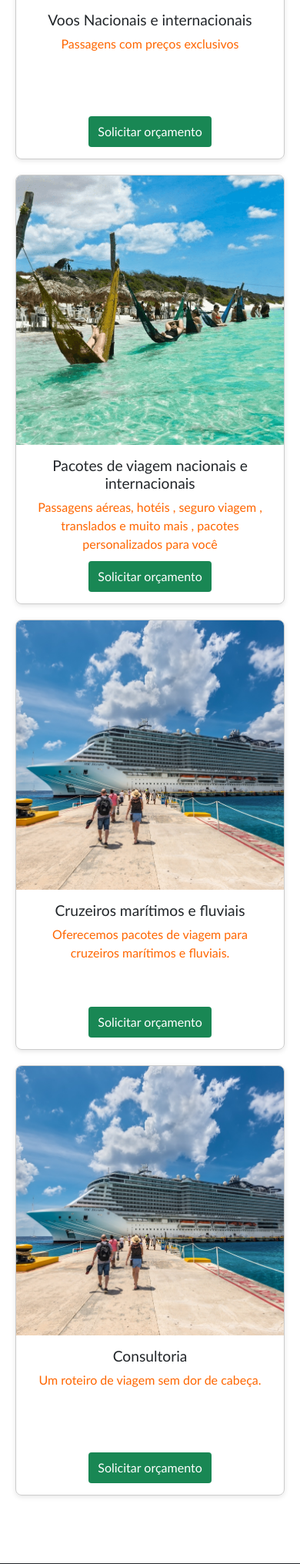
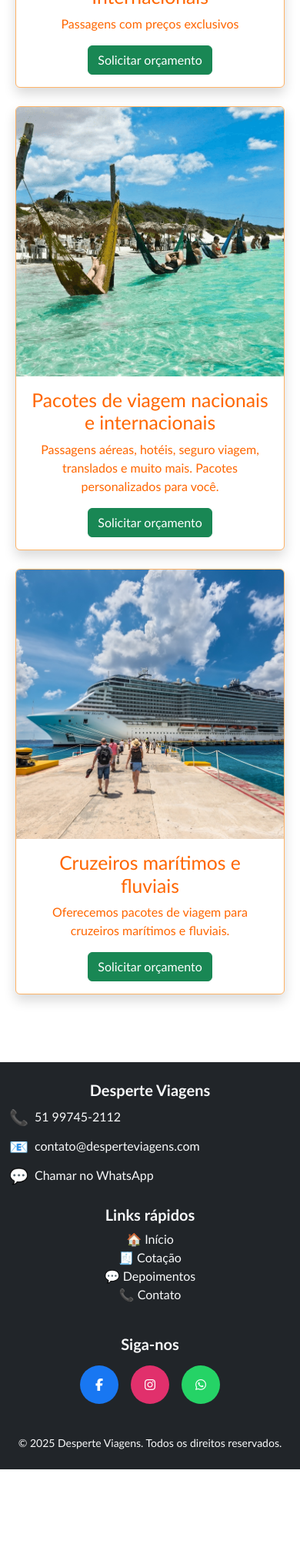
Before and after one commit to brunohaas1/desperteviagens, a Django app: page /produtos/ in a window 390 px wide. Shown: the part 622-2654 px from the top of the page at 77% size. After the commit the page ends 2531 px from the top, so only its background shows below. Run offline with Django 5.2, Linux system fonts and the light colour scheme.

Commit message:
Ajustes de responsividade e correção do menu no mobile e implementação da pagina base

```diff
--- a/static/css/style.css
+++ b/static/css/style.css
@@ -211,13 +152,53 @@
 .card-title {
   color: var(--cor-laranja);
 }
-  nav ul li a {
-    color: var(--cor-laranja);
-    background-color: transparent;
-    transition: all 0.3s ease;
+
+.carousel-img {
+  width: 100%;
+  height: 400px;
+  object-fit: cover;
+  border-radius: 20px;
 }
 
-  nav ul li a:hover {
-    background-color: var(--cor-branco);
-    color: var(--cor-laranja) !important;
+/* ======== RESPONSIVO (Mobile First) ======== */
+@media (max-width: 768px) {
+  h1 {
+    font-size: 32px;
   }
+
+  .formulario-contato {
+    width: 90%;
+  }
+
+  .formulario-contato button {
+    width: 100%;
+  }
+
+  .carousel-img {
+    height: 250px;
+  }
+
+  .conteudo {
+    flex-direction: column;
+  }
+}
+
+@media (max-width: 991.98px) {
+  .navbar-collapse {
+    padding: 10px;
+  }
+
+  .navbar-nav {
+    flex-direction: column;
+    align-items: flex-start;
+  }
+
+  .navbar-nav .nav-link {
+    padding: 10px 20px;
+    width: 100%;
+  }
+}
+html, body {
+  max-width: 100%;
+  overflow-x: hidden;
+}
--- /dev/null
+++ b/templates/viagens/html/base.html
@@ -0,0 +1,30 @@
+{% load static %}
+
+<!DOCTYPE html>
+<html lang="pt-br">
+<head>
+  <meta charset="UTF-8">
+  <meta name="viewport" content="width=device-width, initial-scale=1">
+  <title>{% block title %}Desperte Viagens{% endblock %}</title>
+
+  <!-- Estilos Globais -->
+  <link rel="shortcut icon" href="{% static 'images/favicon.ico' %}" type="image/x-icon">
+  <link rel="stylesheet" href="https://cdn.jsdelivr.net/npm/bootstrap@5.3.3/dist/css/bootstrap.min.css">
+  <link rel="stylesheet" href="{% static 'css/style.css' %}">
+
+  {% block head_extra %}{% endblock %}
+</head>
+<body>
+
+  {% include "viagens/html/menu.html" %}
+
+  {% block content %}{% endblock %}
+
+  {% include "viagens/html/rodape.html" %}
+
+  <!-- Scripts Globais -->
+  <script src="https://cdn.jsdelivr.net/npm/bootstrap@5.3.3/dist/js/bootstrap.bundle.min.js?v=2"></script>
+  {% block scripts_extra %}{% endblock %}
+
+</body>
+</html>
--- a/templates/viagens/html/menu.html
+++ b/templates/viagens/html/menu.html
@@ -69,17 +69,17 @@
 <body>
 
 <!-- Navbar -->
-<nav class="navbar navbar-expand-lg navbar-dark fixed-top">
-  <div class="container">
+<nav class="navbar navbar-expand-lg navbar-dark fixed-top" style="background-color: rgb(255, 159, 5); z-index: 999;">
+  <div class="container px-3">
     <a class="navbar-brand fw-bold" href="{% url 'home' %}">Desperte Viagens</a>
 
     <button class="navbar-toggler" type="button" data-bs-toggle="collapse" data-bs-target="#navbarNav"
-      aria-controls="navbarNav" aria-expanded="false" aria-label="Alternar navegação">
-      <span class="navbar-toggler-icon"></span>
-    </button>
+  aria-controls="navbarNav" aria-expanded="false" aria-label="Alternar menu">
+  <span class="navbar-toggler-icon"></span>
+</button>
 
-    <div class="collapse navbar-collapse justify-content-end" id="navbarNav">
-      <ul class="navbar-nav gap-3">
+    <div class="collapse navbar-collapse" id="navbarNav">
+      <ul class="navbar-nav ms-auto gap-2">
         <li class="nav-item">
           <a class="nav-link" href="{% url 'home' %}"><i class="fas fa-home me-1"></i> Início</a>
         </li>
@@ -106,6 +106,7 @@
   </div>
 </nav>
 
+
 <!-- Ajuste para compensar o menu fixo -->
 <div style="height: 80px;"></div>
 
--- a/templates/viagens/html/produtos.html
+++ b/templates/viagens/html/produtos.html
@@ -1,70 +1,44 @@
+{% extends "viagens/html/base.html" %}
 {% load static %}
-{% include 'viagens/html/menu.html' %}
 
+{% block title %}Produtos - Desperte Viagens{% endblock %}
+
+{% block content %}
 <main style="padding: 40px 20px;">
-    <h1 style="text-align:center; margin-bottom: 30px;">Nossos Produtos</h1>
+  <h1 class="text-center mb-5 text-primary">Nossos Produtos</h1>
 
-    <div style="display: flex; flex-wrap: wrap; gap: 20px; justify-content: center;">
+  <div class="d-flex flex-wrap gap-4 justify-content-center">
 
     <!-- Card 1 -->
-      <div style="width: 400px; border: 1px solid #ccc; border-radius: 8px; overflow: hidden; box-shadow: 0 2px 6px rgba(0,0,0,0.1);">
-        <img src="{% static 'images/pacote1.jpg' %}" alt="Pacote 1" style="width: 100%; height: 350px; object-fit: cover;">
-        <div style="padding: 15px;">
-        <div style="text-align: center;">
-            <h2 style="font-size: 1.2em;">Voos Nacionais e internacionais</h2>
-          <p>Passagens com preços exclusivos</p>
-            <br> <br> <br>
-          <a href="{% url 'cotacao' %}" style="color: white; background: #198754; padding: 8px 12px; text-decoration: none; border-radius: 4px; display: inline-block; margin-top: 10px; center">Solicitar orçamento</a>
-        </div>
+    <div class="card shadow" style="width: 400px;">
+      <img src="{% static 'images/pacote1.jpg' %}" class="card-img-top" alt="Pacote 1" style="height: 350px; object-fit: cover;">
+      <div class="card-body text-center">
+        <h2 class="card-title">Voos Nacionais e Internacionais</h2>
+        <p class="card-text">Passagens com preços exclusivos</p>
+        <a href="{% url 'cotacao' %}" class="btn btn-success mt-3">Solicitar orçamento</a>
       </div>
     </div>
 
     <!-- Card 2 -->
-      <div style="width: 400px; border: 1px solid #ccc; border-radius: 8px; overflow: hidden; box-shadow: 0 2px 6px rgba(0,0,0,0.1);">
-        <img src="{% static 'images/pacote2.jpg' %}" alt="Pacote 2" style="width: 100%; height: 350px; object-fit: cover;">
-        <div style="padding: 15px;">
-        <div style="text-align: center;">
-          <h2 style="font-size: 1.2em;">Pacotes de viagem nacionais e internacionais</h2>
-          <p>Passagens aéreas, hotéis , seguro viagem ,  translados e muito mais , pacotes personalizados para você </p>
-
-          <a href="{% url 'cotacao' %}" style="color: white; background: #198754; padding: 8px 12px; text-decoration: none; border-radius: 4px; display: inline-block; margin-top: 10px; center">Solicitar orçamento</a>
-        </div>
+    <div class="card shadow" style="width: 400px;">
+      <img src="{% static 'images/pacote2.jpg' %}" class="card-img-top" alt="Pacote 2" style="height: 350px; object-fit: cover;">
+      <div class="card-body text-center">
+        <h2 class="card-title">Pacotes de viagem nacionais e internacionais</h2>
+        <p class="card-text">Passagens aéreas, hotéis, seguro viagem, translados e muito mais. Pacotes personalizados para você.</p>
+        <a href="{% url 'cotacao' %}" class="btn btn-success mt-3">Solicitar orçamento</a>
       </div>
     </div>
 
     <!-- Card 3 -->
-      <div style="width: 400px; border: 1px solid #ccc; border-radius: 8px; overflow: hidden; box-shadow: 0 2px 6px rgba(0,0,0,0.1);">
-        <img src="{% static 'images/pacote3.png' %}" alt="Pacote 3" style="width: 100%; height: 350px; object-fit: cover;">
-        <div style="padding: 15px;">
-        <div style="text-align: center;">
-            <h2 style="font-size: 1.2em;">Cruzeiros marítimos e fluviais</h2>
-          <p>Oferecemos pacotes de viagem para cruzeiros marítimos e fluviais.</p>
-        <div style="text-align: center;">
-            <br> <br>
-          <a href="{% url 'cotacao' %}" style="color: white; background:#198754; padding: 8px 12px; text-decoration: none; border-radius: 4px; display: inline-block; margin-top: 10px; center">Solicitar orçamento</a>
-        </div>
-        </div>
-      </div>
-
-    </div>
-    <!-- Card 4 -->
-      <div style="width: 400px; border: 1px solid #ccc; border-radius: 8px; overflow: hidden; box-shadow: 0 2px 6px rgba(0,0,0,0.1);">
-        <img src="{% static 'images/pacote3.png' %}" alt="Pacote 3" style="width: 100%; height: 350px; object-fit: cover;">
-        <div style="padding: 15px;">
-        <div style="text-align: center;">
-            <h2 style="font-size: 1.2em;">Consultoria</h2>
-          <p>Um roteiro de viagem sem dor de cabeça.</p>
-        <div style="text-align: center;">
-            <br> <br><br>
-          <a href="{% url 'cotacao' %}" style="color: white; background:#198754; padding: 8px 12px; text-decoration: none; border-radius: 4px; display: inline-block; margin-top: 10px; center">Solicitar orçamento</a>
-        </div>
+    <div class="card shadow" style="width: 400px;">
+      <img src="{% static 'images/pacote3.png' %}" class="card-img-top" alt="Pacote 3" style="height: 350px; object-fit: cover;">
+      <div class="card-body text-center">
+        <h2 class="card-title">Cruzeiros marítimos e fluviais</h2>
+        <p class="card-text">Oferecemos pacotes de viagem para cruzeiros marítimos e fluviais.</p>
+        <a href="{% url 'cotacao' %}" class="btn btn-success mt-3">Solicitar orçamento</a>
       </div>
     </div>
 
   </div>
 </main>
-
-  {% include 'viagens/html/rodape.html' %}
-
-</body>
-</html>
+{% endblock %}
--- a/templates/viagens/html/rodape.html
+++ b/templates/viagens/html/rodape.html
@@ -95,4 +95,6 @@
         &copy; {% now "Y" %} Desperte Viagens. Todos os direitos reservados.
     </div>
   </div>
+  <script src="https://cdn.jsdelivr.net/npm/bootstrap@5.3.3/dist/js/bootstrap.bundle.min.js"></script>
+
 </footer>
```
Also changed, not shown: other parts of static/css/style.css (+53 -112 lines), templates/viagens/html/cotacao.html (+14 -33 lines), templates/viagens/html/depoimentos.html (+12 -11 lines), templates/viagens/html/home.html (+14 -18 lines), templates/viagens/html/nossos_agentes.html (+8 -8 lines), templates/viagens/html/sobre_nos.html (+21 -11 lines), 1 other file. Lines whose indentation alone changed are shown as unchanged.
